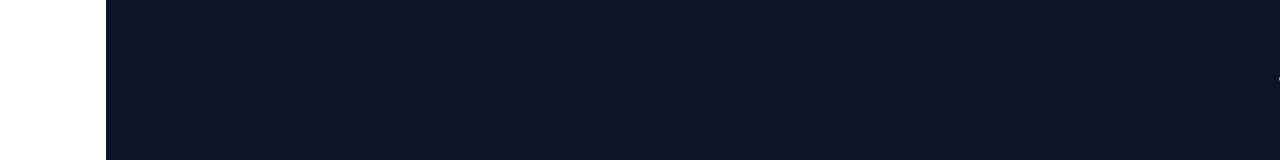
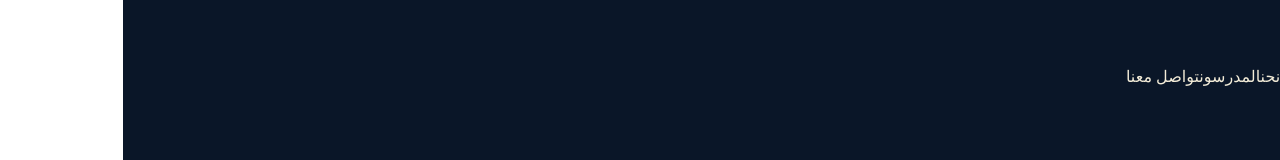
Before and after one commit to mdsamaunbillah/at-tamhid-website, a Next.js app: page / in a window 1280 px wide. Shown: the top 160 px of the page. Built offline with nearby package versions, Linux system fonts and the light colour scheme; no server answers; the database is empty.

Commit message:
Enhance navigation links and add new sections
Updated navigation links to have full opacity and added new links for 'About', 'Teachers', and 'Contact'.

```diff
--- a/app/page.jsx
+++ b/app/page.jsx
@@ -29,8 +29,11 @@
             <span className="text-lg tracking-wide">معهد التمهيد</span>
           </div>
           <nav className="hidden md:flex items-center gap-8 text-sm">
-            <Link href="/" className="opacity-70 hover:opacity-100">الرئيسية</Link>
+            <Link href="/" className="opacity-100">الرئيسية</Link>
             <Link href="/courses" className="opacity-70 hover:opacity-100">الدورات</Link>
+            <Link href="/about" className="opacity-70 hover:opacity-100">من نحن</Link>
+            <Link href="/teachers" className="opacity-70 hover:opacity-100">المدرسون</Link>
+            <Link href="/contact" className="opacity-70 hover:opacity-100">تواصل معنا</Link>
           </nav>
           <div className="flex items-center gap-3">
             <Link href="/login" className="text-sm px-4 py-2 rounded-full font-semibold" style={{ background: "#C9A227", color: "#0A1628" }}>
```
